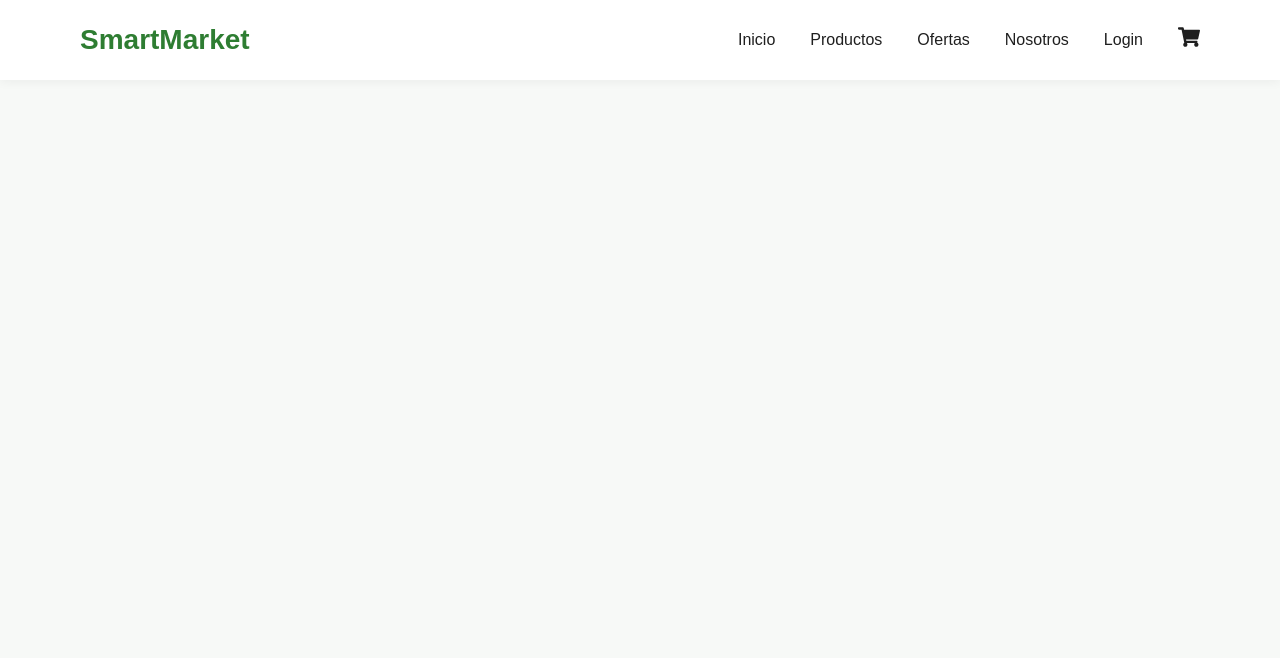
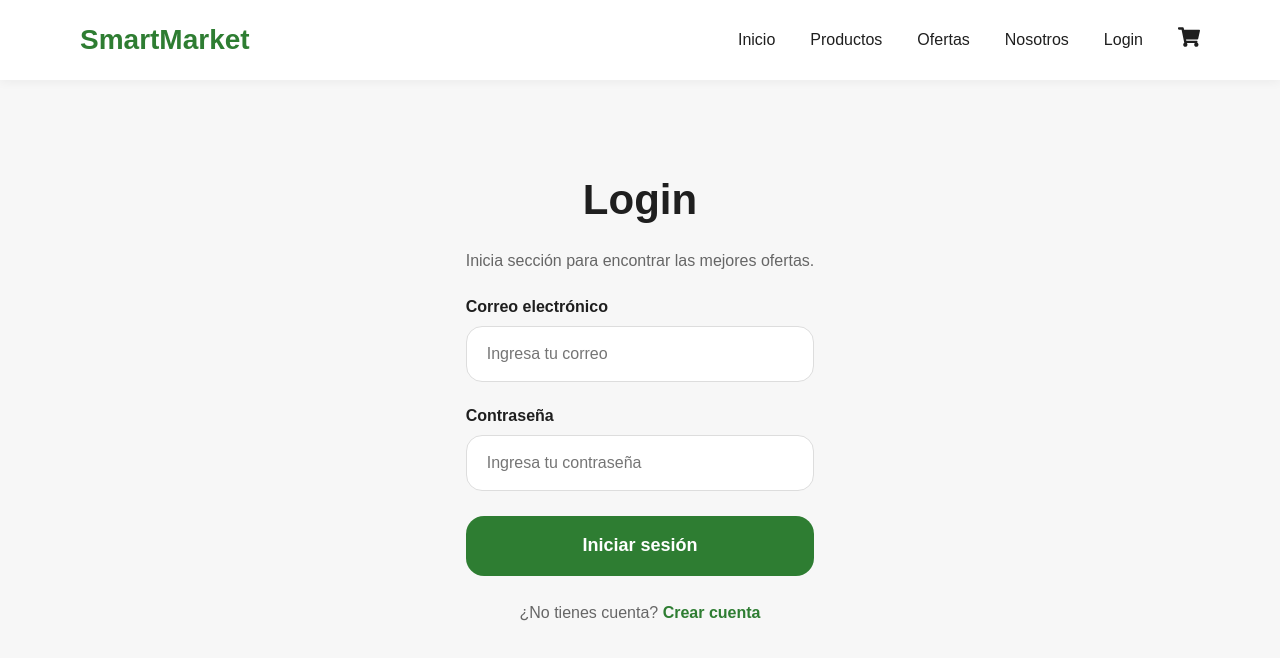
Before and after one commit to MalvaLess/Proyecto-ahorro-en-supermercados, a React app in the folder frontend/: page /login in a window 1280 px wide. Shown: the top 658 px of the page. Built offline with nearby package versions, Linux system fonts and the light colour scheme; the HTML template or start-up script is replaced by a standard one.

Commit message:
se agrega el Login y el Register

```diff
--- a/frontend/src/App.jsx
+++ b/frontend/src/App.jsx
@@ -6,6 +6,8 @@ import Offers from './pages/Offers'
 import About from './pages/About'
 import Login from './pages/Login'
 import ProductsCategory from './pages/ProductsCategory'
+import Register from './pages/Register'
+
 
 function App() {
 
@@ -29,6 +31,10 @@ function App() {
 
         <Route path="/products/:category"element={<ProductsCategory />}/>
 
+        <Route path="/login" element={<Login />} />
+
+        <Route path="/register" element={<Register />} />
+
 
 
       </Routes>
--- /dev/null
+++ b/frontend/src/pages/Login.css
@@ -0,0 +1,142 @@
+.login-page {
+  min-height: 100vh;
+
+  display: flex;
+
+  align-items: center;
+
+  justify-content: center;
+
+  background-color: #f7f7f7;
+
+  padding: 140px 20px;
+}
+
+.login-container {
+  width: 100%;
+
+  max-width: 500px;
+
+  background-color: white;
+
+  padding: 50px;
+
+  border-radius: 32px;
+
+  box-shadow: 0 10px 30px rgba(0,0,0,0.06);
+}
+
+.login-container h1 {
+  font-size: 42px;
+
+  margin-bottom: 15px;
+
+  color: #1f1f1f;
+}
+
+.login-container p {
+  color: #666;
+
+  margin-bottom: 40px;
+
+  line-height: 1.5;
+}
+
+.login-form {
+  display: flex;
+
+  flex-direction: column;
+
+  gap: 25px;
+}
+
+.input-group {
+  display: flex;
+
+  flex-direction: column;
+
+  gap: 10px;
+}
+
+.input-group label {
+  font-weight: 600;
+
+  color: #1f1f1f;
+}
+
+.input-group input {
+  padding: 18px 20px;
+
+  border-radius: 16px;
+
+  border: 1px solid #ddd;
+
+  outline: none;
+
+  font-size: 16px;
+
+  transition: 0.3s;
+}
+
+.input-group input:focus {
+  border-color: #2e7d32;
+
+  box-shadow: 0 0 0 4px rgba(46,125,50,0.12);
+}
+
+.login-form button {
+  height: 60px;
+
+  border: none;
+
+  border-radius: 18px;
+
+  background-color: #2e7d32;
+
+  color: white;
+
+  font-size: 18px;
+
+  font-weight: 600;
+
+  cursor: pointer;
+
+  transition: 0.3s;
+}
+
+.login-form button:hover {
+  background-color: #256428;
+
+  transform: translateY(-2px);
+}
+
+.register-link {
+
+  text-align: center;
+  color: #666;
+}
+
+.register-link-span {
+  color: #2e7d32;
+  font-weight: 600;
+  cursor: pointer;
+  text-decoration: none;
+}
+
+.register-link-span:hover {
+  text-decoration: underline;
+}
+
+p{
+    color: #666;
+  line-height: 1.5;
+
+}
+
+h1{
+  font-size: 42px;
+
+  color: #1f1f1f;
+  text-align: center;
+
+}
--- a/frontend/src/pages/Login.jsx
+++ b/frontend/src/pages/Login.jsx
@@ -1,8 +1,34 @@
+import './Login.css'
+import { Link } from 'react-router-dom'
+
 function Login() {
   return (
-    <div>
-      <h1>Iniciar sesión</h1>
-    </div>
+    <section className="login-page">
+      <form className="login-form">
+        <h1>Login</h1>
+
+        <p>Inicia sección para encontrar las mejores ofertas.</p>
+
+        <div className="input-group">
+          <label>Correo electrónico</label>
+          <input type="email" placeholder="Ingresa tu correo" />
+        </div>
+
+        <div className="input-group">
+          <label>Contraseña</label>
+          <input type="password" placeholder="Ingresa tu contraseña" />
+        </div>
+
+        <button type="submit">Iniciar sesión</button>
+
+        <p className="register-link">
+          ¿No tienes cuenta?{" "}
+          <Link to="/register" className="register-link-span">
+            Crear cuenta
+          </Link>
+        </p>
+      </form>
+    </section>
   )
 }
 
--- /dev/null
+++ b/frontend/src/pages/Register.css
@@ -0,0 +1,107 @@
+.register-page {
+  min-height: 100vh;
+
+  display: flex;
+
+  align-items: center;
+
+  justify-content: center;
+
+  background-color: #f7f7f7;
+
+  padding: 140px 20px;
+}
+
+.register-container {
+  width: 100%;
+
+  max-width: 520px;
+
+  background-color: white;
+
+  padding: 50px;
+
+  border-radius: 32px;
+
+  box-shadow: 0 10px 30px rgba(0,0,0,0.06);
+}
+
+.register-container h1 {
+  font-size: 42px;
+
+  margin-bottom: 15px;
+
+  color: #1f1f1f;
+}
+
+.register-container p {
+  color: #666;
+
+  margin-bottom: 40px;
+}
+
+.register-form {
+  display: flex;
+
+  flex-direction: column;
+
+  gap: 25px;
+}
+
+.input-group {
+  display: flex;
+
+  flex-direction: column;
+
+  gap: 10px;
+}
+
+.input-group label {
+  font-weight: 600;
+
+  color: #1f1f1f;
+}
+
+.input-group input {
+  padding: 18px 20px;
+
+  border-radius: 16px;
+
+  border: 1px solid #ddd;
+
+  outline: none;
+
+  font-size: 16px;
+
+  transition: 0.3s;
+}
+
+.input-group input:focus {
+  border-color: #2e7d32;
+
+  box-shadow: 0 0 0 4px rgba(46,125,50,0.12);
+}
+
+.register-form button {
+  height: 60px;
+
+  border: none;
+
+  border-radius: 18px;
+
+  background-color: #2e7d32;
+
+  color: white;
+
+  font-size: 18px;
+
+  font-weight: 600;
+
+  cursor: pointer;
+
+  transition: 0.3s;
+}
+
+.register-form button:hover {
+  background-color: #256428;
+}
--- a/frontend/src/pages/Register.jsx
+++ b/frontend/src/pages/Register.jsx
@@ -1,8 +1,74 @@
+import './Register.css'
+
 function Register() {
+
   return (
-    <div>
-      <h1>Registro</h1>
-    </div>
+
+    <section className="register-page">
+
+      <div className="register-container">
+
+        <h1>Crear cuenta</h1>
+
+        <p>
+          Regístrate para comenzar a comparar precios y ahorrar.
+        </p>
+
+        <form className="register-form">
+
+          <div className="input-group">
+
+            <label>Nombre</label>
+
+            <input
+              type="text"
+              placeholder="Ingresa tu nombre"
+            />
+
+          </div>
+
+          <div className="input-group">
+
+            <label>Correo electrónico</label>
+
+            <input
+              type="email"
+              placeholder="Ingresa tu correo"
+            />
+
+          </div>
+
+          <div className="input-group">
+
+            <label>Contraseña</label>
+
+            <input
+              type="password"
+              placeholder="Crea una contraseña"
+            />
+
+          </div>
+
+          <div className="input-group">
+
+            <label>Confirmar contraseña</label>
+
+            <input
+              type="password"
+              placeholder="Confirma tu contraseña"
+            />
+
+          </div>
+
+          <button type="submit">
+            Registrarse
+          </button>
+
+        </form>
+
+      </div>
+
+    </section>
   )
 }
 
```
